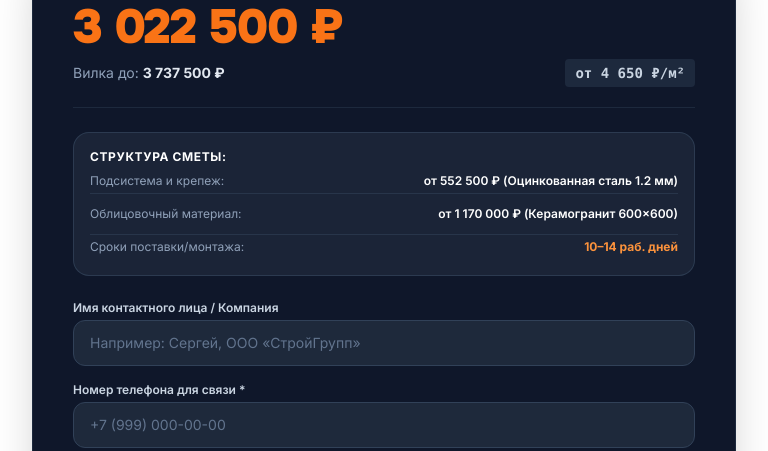
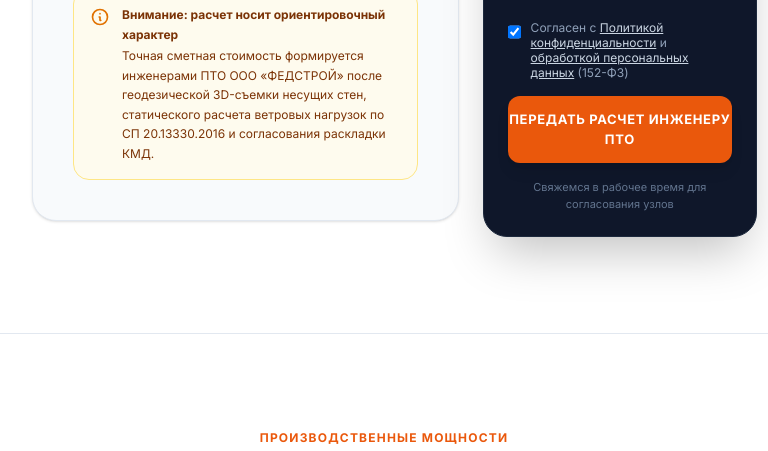
Before and after one commit to kobnuhok/fedstroy-landing, a website with bundled scripts: page index.html in a window 768 px wide. Shown: the part 7666-8117 px from the top of the page. Built offline with nearby package versions, Linux system fonts and the light colour scheme.

Commit message:
fix: adaptive layout for tablet viewport (768-1023px)

```diff
--- a/blocks/calculator.html
+++ b/blocks/calculator.html
@@ -12,7 +12,7 @@
         </p>
       </div>
 
-      <div class="grid lg:grid-cols-12 gap-8 xl:gap-12 items-start">
+      <div class="grid md:grid-cols-2 lg:grid-cols-12 gap-6 md:gap-8 xl:gap-12 items-start">
 
         <!-- Элементы управления калькулятором -->
         <div class="lg:col-span-7 2xl:col-span-7 bg-surface-50 p-6 sm:p-10 2xl:p-12 rounded-3xl border border-slate-200 shadow-sm space-y-7">
@@ -122,7 +122,7 @@
         </div>
 
         <!-- Итоговая карточка расчета и форма отправки -->
-        <div class="lg:col-span-5 2xl:col-span-5 bg-surface-900 text-white p-6 sm:p-10 2xl:p-12 rounded-3xl border border-slate-800 shadow-2xl form-container sticky top-28 space-y-6">
+        <div class="lg:col-span-5 2xl:col-span-5 bg-surface-900 text-white p-6 sm:p-8 2xl:p-12 rounded-3xl border border-slate-800 shadow-2xl form-container lg:sticky lg:top-28 space-y-6">
 
           <div class="border-b border-slate-800 pb-5">
             <div class="flex items-center justify-between mb-1.5">
--- a/css/adaptive.css
+++ b/css/adaptive.css
@@ -72,3 +72,33 @@
     padding-right: 1rem;
   }
 }
+
+/* ==========================================================================
+   Калькулятор — планшет (768px – 1023px)
+   На этом диапазоне lg:grid-cols-12 ещё не срабатывает,
+   поэтому принудительно задаём 2-колоночную раскладку.
+   ========================================================================== */
+@media (min-width: 768px) and (max-width: 1023px) {
+  /* Двухколоночная сетка: левая панель управления + правая карточка */
+  #calculator .grid {
+    grid-template-columns: 1fr 1fr;
+    gap: 1.5rem;
+  }
+
+  /* Убираем sticky на планшете — карточка слишком длинная */
+  #calculator .form-container {
+    position: static;
+  }
+
+  /* Немного меньший padding внутри карточки на планшете */
+  #calculator .form-container {
+    padding: 1.5rem;
+  }
+
+  /* Кнопка отправки — чуть меньше на планшете чтобы не обрезалась */
+  #calculator .form-container button[type="submit"] {
+    font-size: 0.8125rem;
+    padding-top: 0.875rem;
+    padding-bottom: 0.875rem;
+  }
+}
--- a/index.html
+++ b/index.html
@@ -892,7 +892,7 @@
         </p>
       </div>
 
-      <div class="grid lg:grid-cols-12 gap-8 xl:gap-12 items-start">
+      <div class="grid md:grid-cols-2 lg:grid-cols-12 gap-6 md:gap-8 xl:gap-12 items-start">
 
         <!-- Элементы управления калькулятором -->
         <div class="lg:col-span-7 2xl:col-span-7 bg-surface-50 p-6 sm:p-10 2xl:p-12 rounded-3xl border border-slate-200 shadow-sm space-y-7">
@@ -1002,7 +1002,7 @@
         </div>
 
         <!-- Итоговая карточка расчета и форма отправки -->
-        <div class="lg:col-span-5 2xl:col-span-5 bg-surface-900 text-white p-6 sm:p-10 2xl:p-12 rounded-3xl border border-slate-800 shadow-2xl form-container sticky top-28 space-y-6">
+        <div class="lg:col-span-5 2xl:col-span-5 bg-surface-900 text-white p-6 sm:p-8 2xl:p-12 rounded-3xl border border-slate-800 shadow-2xl form-container lg:sticky lg:top-28 space-y-6">
 
           <div class="border-b border-slate-800 pb-5">
             <div class="flex items-center justify-between mb-1.5">
```
Also changed, not shown: css/tailwind.css.
